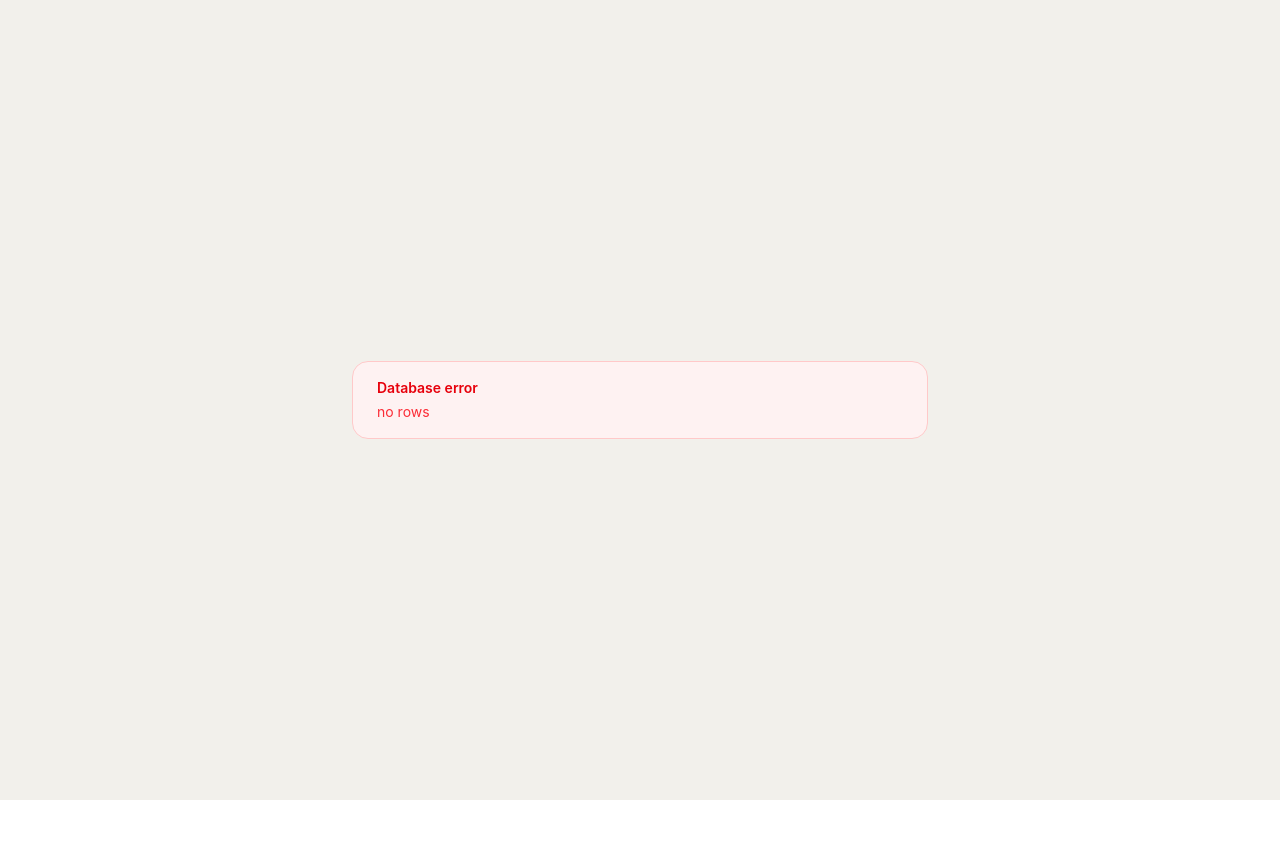
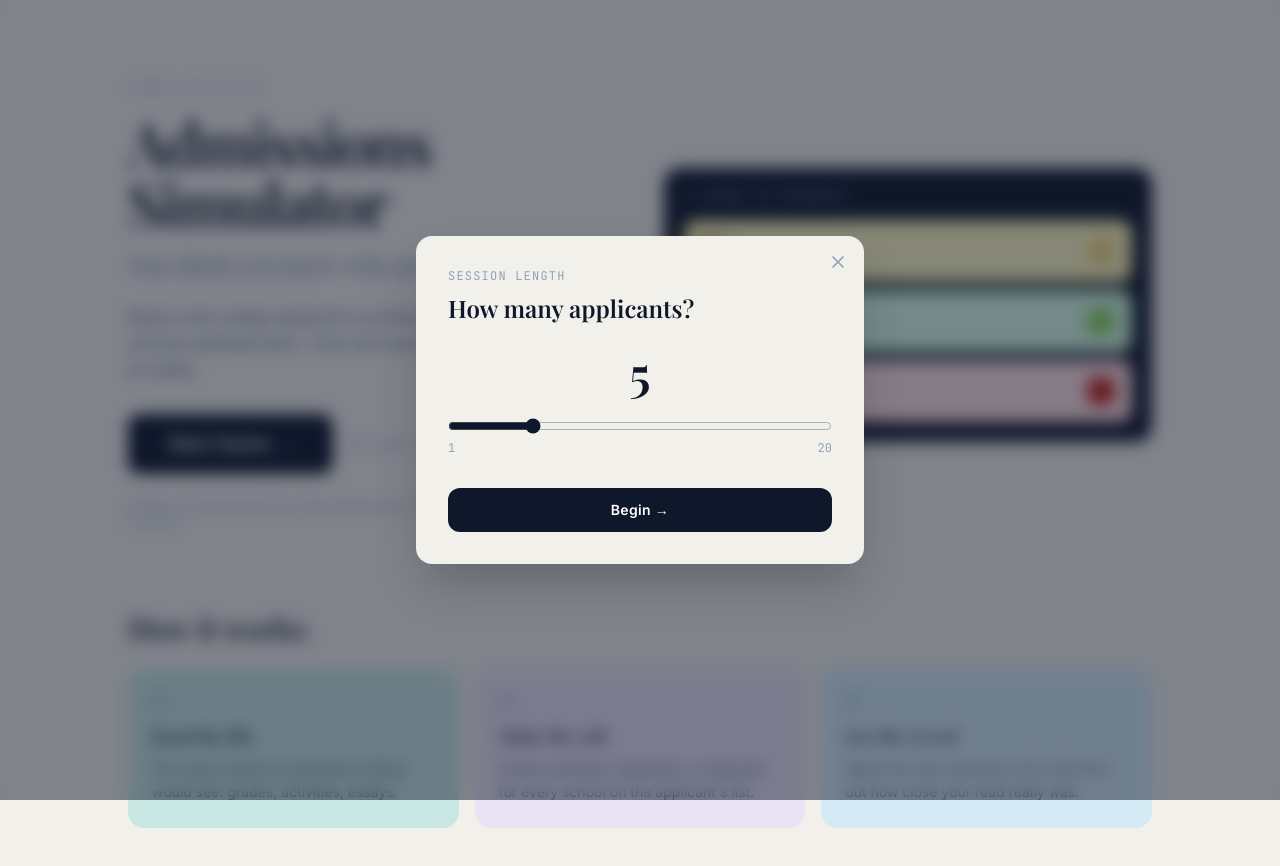
Before and after one commit to saatvikKundoor/Admissions-Simulator, a React (Vite) app: page / in a window 1280 px wide. Both pictures are taken after a click on the button "Start Game →". Shown: the top 866 px of the page. Before the commit the page ends 800 px from the top, so only its background shows below. Built offline with nearby package versions, Linux system fonts and the light colour scheme; no server answers; the database is empty.

Commit message:
Add Session Progress throughout playing
Added a popup that decides how large session is when the player presses start game, and added a session progress bar that changes icons for every profile finished

```diff
--- a/src/App.jsx
+++ b/src/App.jsx
@@ -1,13 +1,14 @@
 import { useEffect, useState, useCallback } from 'react'
 import { supabase } from './supabaseClient'
 import LandingPage from './components/LandingPage'
+import SessionSetupModal from './components/SessionSetupModal'
+import SessionProgress from './components/SessionProgress'
 import ProfileCard from './components/ProfileCard'
 import RevealScreen from './components/RevealScreen'
 import SessionEnd from './components/SessionEnd'
 import { isSoundEnabled, setSoundEnabled } from './lib/sound'
 
 const CYCLE = [null, 'Admitted', 'Waitlisted', 'Rejected']
-const SESSION_LENGTH = 8
 
 function scoreGuesses(schools, guesses) {
   let correct = 0
@@ -28,6 +29,10 @@ function shuffleArray(array) {
 
 export default function App() {
   const [gameStarted, setGameStarted]     = useState(false)
+  const [showSetupModal, setShowSetupModal] = useState(false)
+  const [sessionLength, setSessionLength] = useState(
+    () => Number(localStorage.getItem('sessionLength')) || 5
+  )
   const [profile, setProfile]             = useState(null)
   const [loading, setLoading]             = useState(false)
   const [error, setError]                 = useState(null)
@@ -118,12 +123,9 @@ export default function App() {
   }
 
   function handleNext() {
-    const round = scoreGuesses(profile.schools, guesses)
-    setSessionCorrect(c => c + round)
-    setSessionTotal(t => t + profile.schools.length)
     const next = sessionCount + 1
     setSessionCount(next)
-    if (next >= SESSION_LENGTH) {
+    if (next >= sessionLength) {
       setShowSessionEnd(true)
     } else {
       fetchRandomProfile(seenIds)
@@ -152,7 +154,26 @@ export default function App() {
 
   const anyGuessed = Object.values(guesses).some(v => v !== null)
 
-  if (!gameStarted) return <LandingPage onStart={() => setGameStarted(true)} />
+  if (!gameStarted) {
+    return (
+      <>
+        <LandingPage onStart={() => setShowSetupModal(true)} />
+        {showSetupModal && (
+          <SessionSetupModal
+            value={sessionLength}
+            onChange={setSessionLength}
+            onClose={() => setShowSetupModal(false)}
+            onBegin={(n) => {
+              setSessionLength(n)
+              localStorage.setItem('sessionLength', String(n))
+              setShowSetupModal(false)
+              setGameStarted(true)
+            }}
+          />
+        )}
+      </>
+    )
+  }
 
   if (showSessionEnd) return (
     <div className="min-h-screen bg-[#F2F0EB]   flex items-center justify-center px-6 md:px-10 lg:px-16 py-16">
@@ -185,7 +206,8 @@ export default function App() {
 
   return (
     <div className="min-h-screen bg-[#F2F0EB]  ">
-      <header className="px-6 md:px-10 lg:px-16 pt-10 pb-6 flex items-start justify-between">
+      <header className="px-6 md:px-10 lg:px-16 pt-10 pb-6">
+        <div className="flex items-start justify-between mb-4">
         <div>
           <h1 style={{ fontFamily: "'Playfair Display', serif" }}
               className="text-4xl font-semibold text-slate-900 tracking-tight">
@@ -263,6 +285,8 @@ export default function App() {
             </button>
           </div>
         )}
+        </div>
+        <SessionProgress completed={sessionCount} total={sessionLength} />
       </header>
 
       <main className="px-6 md:px-10 lg:px-16 pb-16">
--- /dev/null
+++ b/src/components/SessionProgress.jsx
@@ -0,0 +1,52 @@
+// SessionProgress.jsx
+// "Applicant X of Y" text plus one folder icon per applicant in the session —
+// a checkmark folder for each completed round, a plain folder for rounds not
+// yet reached. `completed` is how many rounds have been scored so far;
+// the in-progress round (completed + 1) still renders as unfinished.
+
+function FolderCheckIcon({ className }) {
+  return (
+    <svg xmlns="http://www.w3.org/2000/svg" width="24" height="24" viewBox="0 0 24 24"
+         fill="none" stroke="currentColor" strokeWidth="2" strokeLinecap="round"
+         strokeLinejoin="round" className={className}>
+      <path d="M20 20a2 2 0 0 0 2-2V8a2 2 0 0 0-2-2h-7.9a2 2 0 0 1-1.69-.9L9.6 3.9A2 2 0 0 0 7.93 3H4a2 2 0 0 0-2 2v13a2 2 0 0 0 2 2Z" />
+      <path d="m9 13 2 2 4-4" />
+    </svg>
+  )
+}
+
+function FolderDotIcon({ className }) {
+  return (
+    <svg xmlns="http://www.w3.org/2000/svg" width="24" height="24" viewBox="0 0 24 24"
+         fill="none" stroke="currentColor" strokeWidth="2" strokeLinecap="round"
+         strokeLinejoin="round" className={className}>
+      <path d="M4 20h16a2 2 0 0 0 2-2V8a2 2 0 0 0-2-2h-7.93a2 2 0 0 1-1.66-.9l-.82-1.2A2 2 0 0 0 7.93 3H4a2 2 0 0 0-2 2v13c0 1.1.9 2 2 2Z" />
+      <circle cx="12" cy="13" r="1" />
+    </svg>
+  )
+}
+
+export default function SessionProgress({ completed, total }) {
+  const current = Math.min(completed + 1, total)
+
+  return (
+    <div className="flex flex-wrap items-center gap-3">
+      <p style={{ fontFamily: "'JetBrains Mono', monospace" }}
+         className="text-xs text-slate-500 uppercase tracking-widest whitespace-nowrap">
+        Applicant {current} of {total}
+      </p>
+      <div className="flex items-center gap-1 flex-wrap">
+        {Array.from({ length: total }).map((_, i) => {
+          const done = i < completed
+          const Icon = done ? FolderCheckIcon : FolderDotIcon
+          return (
+            <Icon
+              key={i}
+              className={`w-4 h-4 shrink-0 transition-colors ${done ? 'text-slate-900' : 'text-slate-300'}`}
+            />
+          )
+        })}
+      </div>
+    </div>
+  )
+}
--- /dev/null
+++ b/src/components/SessionSetupModal.jsx
@@ -0,0 +1,76 @@
+// SessionSetupModal.jsx
+// Shown after "Start Game" on the landing page, before the first profile
+// fetches. Lets the player pick how many applicants they want in this
+// session (1-20, default 5). Closing via the X reveals the landing page
+// again without starting the game.
+
+function XIcon({ className }) {
+  return (
+    <svg xmlns="http://www.w3.org/2000/svg" width="24" height="24" viewBox="0 0 24 24"
+         fill="none" stroke="currentColor" strokeWidth="2" strokeLinecap="round"
+         strokeLinejoin="round" className={className}>
+      <path d="M18 6 6 18" />
+      <path d="m6 6 12 12" />
+    </svg>
+  )
+}
+
+const MIN = 1
+const MAX = 20
+
+export default function SessionSetupModal({ value, onChange, onClose, onBegin }) {
+  return (
+    <div className="fixed inset-0 z-50 flex items-center justify-center px-4 bg-slate-900/50 backdrop-blur-sm">
+      <div className="relative bg-[#F2F0EB] rounded-2xl p-8 max-w-md w-full shadow-2xl">
+        <button
+          onClick={onClose}
+          aria-label="Close"
+          className="absolute top-4 right-4 text-slate-400 hover:text-slate-600 transition-colors"
+        >
+          <XIcon className="w-5 h-5" />
+        </button>
+
+        <p style={{ fontFamily: "'JetBrains Mono', monospace" }}
+           className="text-slate-400 text-xs uppercase tracking-widest mb-2">
+          Session length
+        </p>
+        <h2 style={{ fontFamily: "'Playfair Display', serif" }}
+            className="text-2xl font-semibold text-slate-900 mb-6">
+          How many applicants?
+        </h2>
+
+        <div className="mb-8">
+          <p style={{ fontFamily: "'Playfair Display', serif" }}
+             className="text-5xl font-semibold text-slate-900 text-center mb-4">
+            {value}
+          </p>
+          <input
+            type="range"
+            min={MIN}
+            max={MAX}
+            step={1}
+            value={value}
+            onChange={(e) => onChange(Number(e.target.value))}
+            style={{ accentColor: '#0f172a' }}
+            className="w-full h-2 cursor-pointer"
+          />
+          <div className="flex justify-between mt-1">
+            <span style={{ fontFamily: "'JetBrains Mono', monospace" }}
+                  className="text-xs text-slate-400">{MIN}</span>
+            <span style={{ fontFamily: "'JetBrains Mono', monospace" }}
+                  className="text-xs text-slate-400">{MAX}</span>
+          </div>
+        </div>
+
+        <button
+          onClick={() => onBegin(value)}
+          style={{ fontFamily: "'Inter', sans-serif" }}
+          className="w-full px-8 py-3 rounded-xl font-semibold text-sm tracking-wide
+                     bg-slate-900 text-white hover:bg-slate-700 transition-colors"
+        >
+          Begin →
+        </button>
+      </div>
+    </div>
+  )
+}
```
